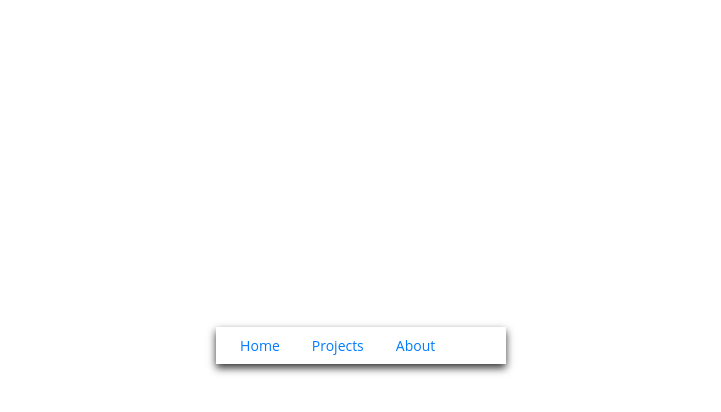
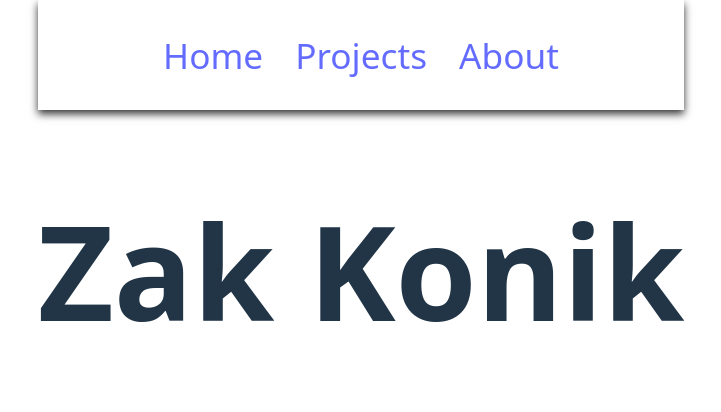
Before and after one commit to zakattack02/Kanucks.dev, a React (Vite) app: page / in a window 1280 px wide. Shown: the top 412 px of the page, without its empty margins (279-1000 px from the left). Built offline with nearby package versions, Linux system fonts and the light colour scheme.

Commit message:
refactor: enhance Navbar styling, add Contact page script, and update Projects page layout

```diff
--- a/index.html
+++ b/index.html
@@ -7,11 +7,12 @@
     <title>Zak Konik</title>
   </head>
 
-  <body style="">
+  <body>
 
     <div style="display: grid; place-items: center;">
       <div id="root"></div>
       <script type="module" src="/src/main.jsx"></script>
+      <script type="module" src="/src/pages/Contact.jsx"></script>
     <script>
       window.addEventListener('load', () => {
         const script = document.createElement('script');
--- a/src/components/Navbar.jsx
+++ b/src/components/Navbar.jsx
@@ -3,14 +3,23 @@ import { Link } from "react-router-dom";
 
 const Navbar = () => {
   return (
-    <nav style={{ padding: "0.5rem", boxShadow: "0 4px 8px rgba(0, 0, 0, 0.8)" }}>
-      <Link to="/" style={{ margin: "0 1rem", textDecoration: "none", color: "#007bff" }}>
+    <nav
+      style={{
+        padding: "0.8rem",
+        boxShadow: "0 4px 8px rgba(0, 0, 0, 0.8)",
+        display: "flex",
+        justifyContent: "center",
+        flexWrap: "wrap",
+        fontSize: "clamp(1.8rem, 3.5vw, 2.2rem)", // scales based on viewport width
+      }}
+    >
+      <Link to="/" style={{ margin: "1rem", textDecoration: "none" }}>
         Home
       </Link>
-      <Link to="/projects" style={{ margin: "0 1rem", textDecoration: "none", color: "#007bff" }}>
+      <Link to="/projects" style={{ margin: "1rem", textDecoration: "none" }}>
         Projects
       </Link>
-      <Link to="/about" style={{ margin: "0 1rem", textDecoration: "none", color: "#007bff" }}>
+      <Link to="/about" style={{ margin: "1rem", textDecoration: "none" }}>
         About
       </Link>
     </nav>
--- a/src/index.css
+++ b/src/index.css
@@ -4,8 +4,10 @@
   font-weight: 400;
 
   color-scheme: dark;
-  background-color: #242424;
+  background-color: #1a1c1d;
 
+/*  #242424;
+*/
   font-synthesis: none;
   text-rendering: optimizeLegibility;
   -webkit-font-smoothing: antialiased;
@@ -28,7 +30,7 @@ body {
 }
 
 h1 {
-  font-size: 4.2em;
+  font-size: 8.2em;
   line-height: 1.1;
 }
 
@@ -39,7 +41,8 @@ button {
   font-size: 1em;
   font-weight: 500;
   font-family: inherit;
-  background-color: #1a1a1a;
+  background-color: #bf4342;
+  /*#1a1a1a;*/
   cursor: pointer;
   transition: border-color 0.25s;
 }
@@ -50,13 +53,13 @@ button:focus,
 button:focus-visible {
   outline: 4px auto -webkit-focus-ring-color;
 }
-
+/*
 .home-title {
-  font-size: 4.2em;
+  font-size: 6.2em;
   line-height: 1.1;
   color: #ffffff;
 }
-
+*/
 @media (prefers-color-scheme: light) {
   :root {
     color: #213547;
--- a/src/main.jsx
+++ b/src/main.jsx
@@ -1,7 +1,7 @@
 import { StrictMode } from "react";
 import { createRoot } from "react-dom/client";
 import { BrowserRouter as Router, Routes, Route } from "react-router-dom";
-import "./index.css";
+//import "./index.css";
 import Main from "./pages/Home.jsx";
 import Contact from "./pages/Contact.jsx";
 import Projects from "./pages/Projects.jsx";
@@ -13,7 +13,7 @@ createRoot(document.getElementById("root")).render(
       {/* Navbar is displayed on all pages */}
       <Nav />
       <Routes>
-        {/* Define routes for different pages */}
+        /* Define routes for different pages */
         <Route path="/" element={<Main />} /> {/* Home page */}
         <Route path="/" element={<Contact />} /> {/* Contact page */}
         <Route path="/projects" element={<Projects />} /> {/* Projects page */}
--- a/src/pages/Home.jsx
+++ b/src/pages/Home.jsx
@@ -1,4 +1,5 @@
 import { motion } from "framer-motion";
+import "../index.css";
 
 export default function Main() {
   return (
--- a/src/pages/Projects.jsx
+++ b/src/pages/Projects.jsx
@@ -62,6 +62,18 @@ const Projects = () => {
         </div>
       </section>
 
+
+    <span style={{
+      display: "flex",
+      flexWrap: "wrap",
+      justifyContent: "center",
+      backgroundColor: "var(--bg-repo)",
+      marginTop: "0",
+      padding: "2em",
+      borderBottomLeftRadius: "20px",
+      borderBottomRightRadius: "20px",
+      marginBottom: "4em"
+    }}>
       <section className="repos">
         <input
           type="text"
@@ -87,6 +99,7 @@ const Projects = () => {
           ))}
         </ul>
       </section>
+      </span>
     </main>
   );
 };
--- a/src/projects.css
+++ b/src/projects.css
@@ -1,3 +1,10 @@
+/* projects.css */
+.projects-container {
+    background-color: #1a1c1d;
+    color: #eeeeee;
+    padding: 2rem;
+
+
 @media (prefers-color-scheme: light) {
     :root {
         --text: #151515;
@@ -253,13 +260,10 @@ span {
     margin: 0 0.5em;
 }
 
-/* projects.css */
-.projects-container {
-  background-color: #1a1c1d;
-  color: #eeeeee;
-  padding: 2rem;
-}
+
 
 .repo {
   margin-bottom: 1rem;
 }
+
+}
```
